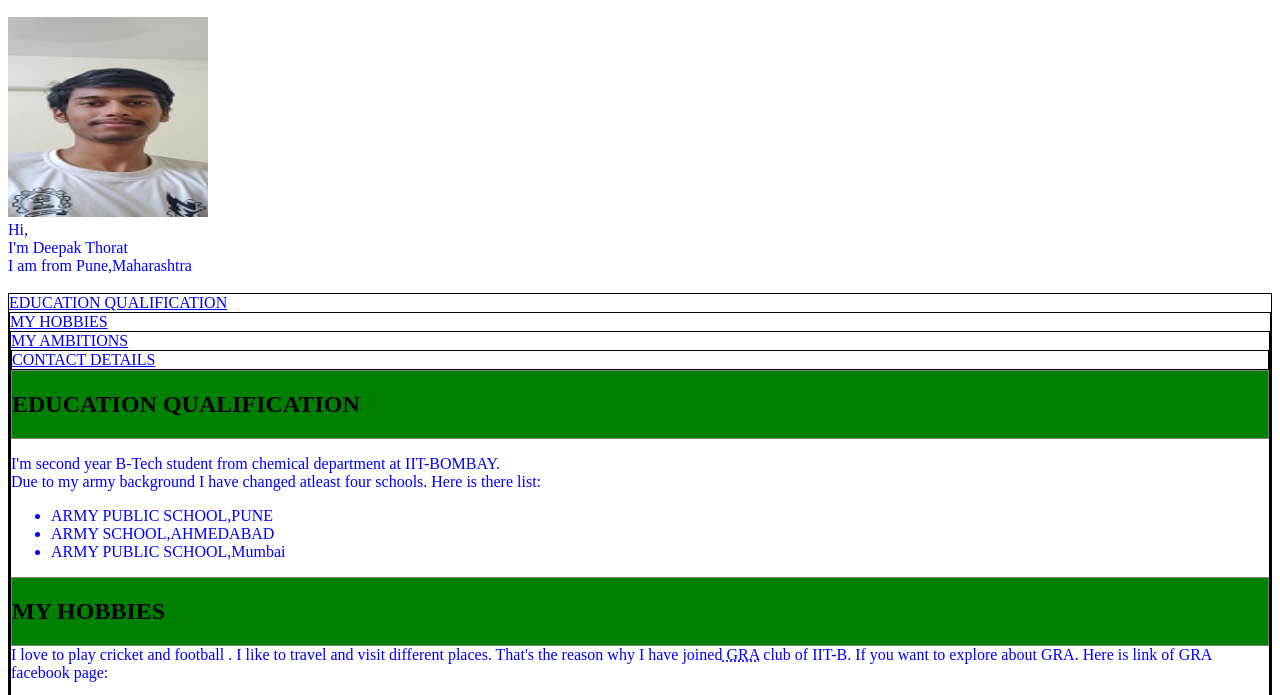
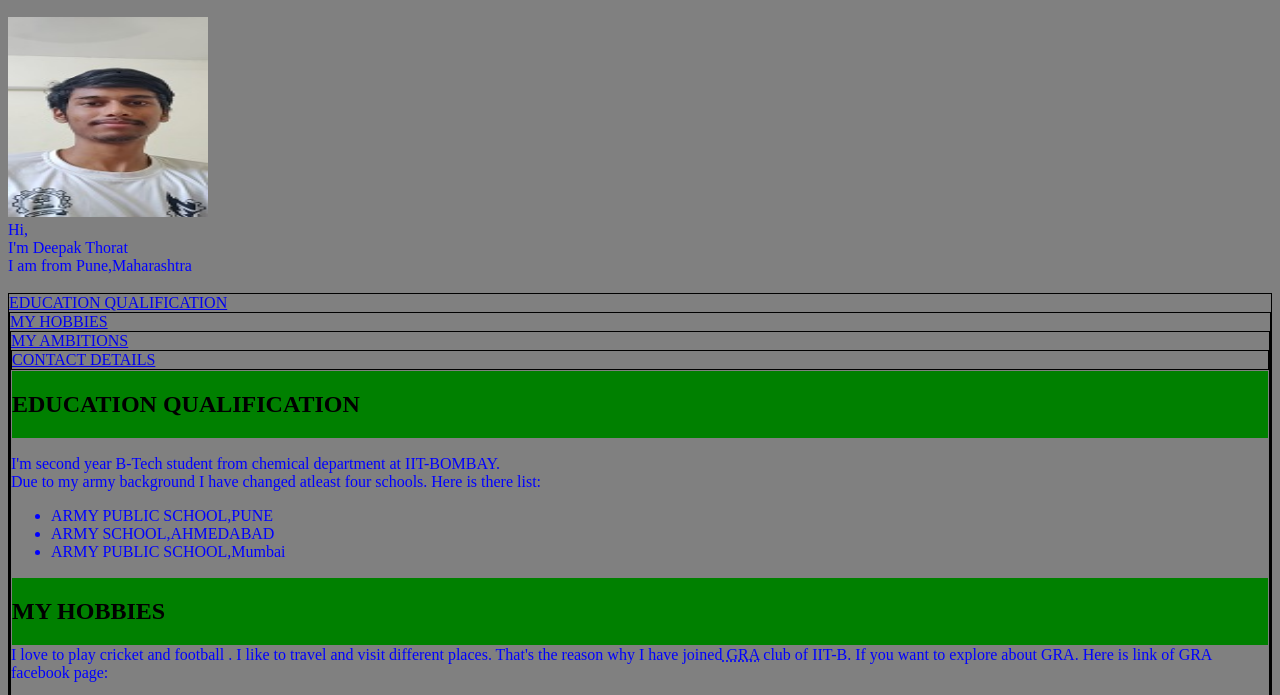
Before and after one commit to deepaktho/190020037_WEB_DEV, a plain HTML site: page index.htm in a window 1280 px wide. Shown: the part 91-786 px from the top of the page. Drawn offline with Linux system fonts and the light colour scheme.

Commit message:
Update index.htm

```diff
--- a/index.htm
+++ b/index.htm
@@ -3,6 +3,7 @@
 <head>
 <title>my_first_webpage</title>
 </head>
+ <body bgcolor="grey">
 <div style=" background-color: red;border:1px solid gray;color:white;">
 <h1>ABOUT ME</h1></div><br>
 <img src="deepak.jpg" width="200" height="200"></img><br>
```
